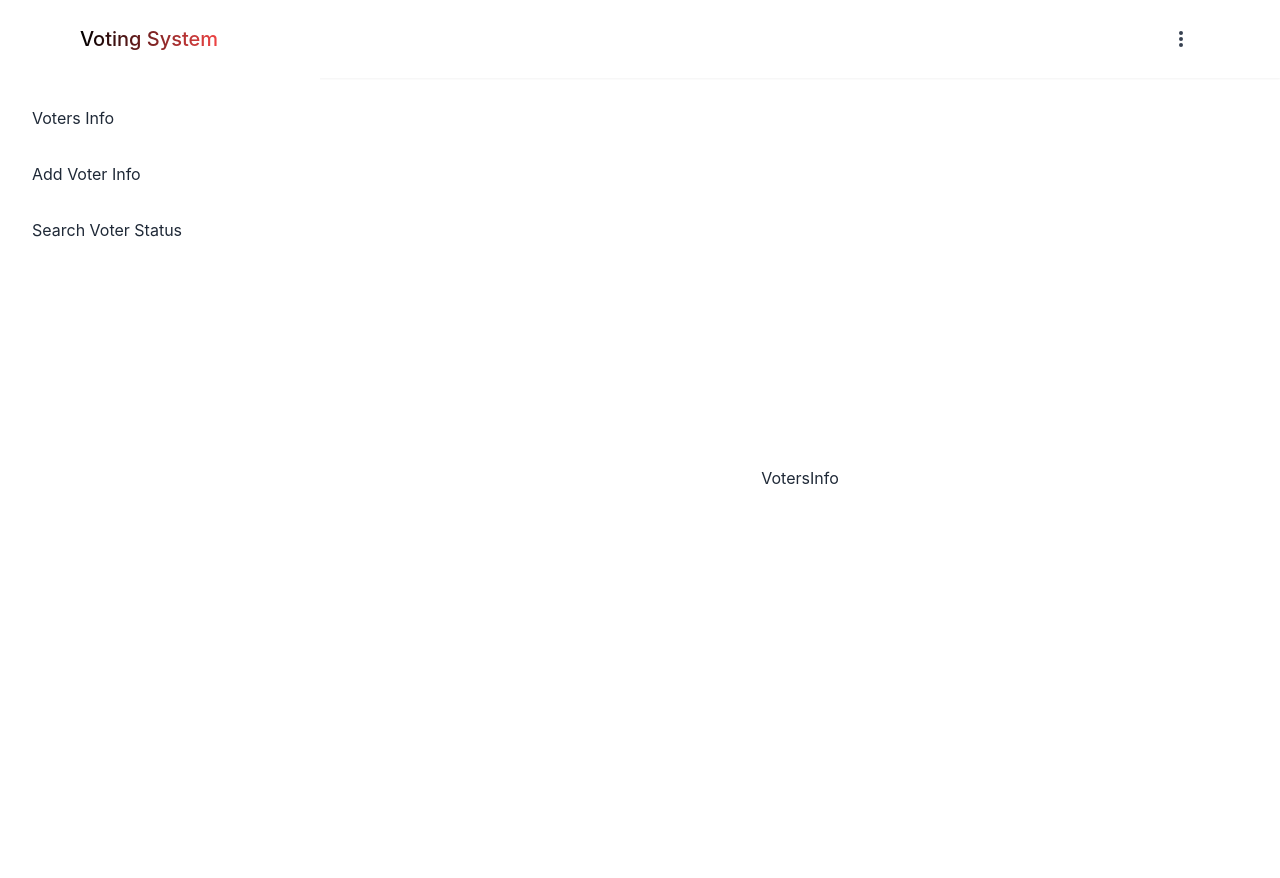
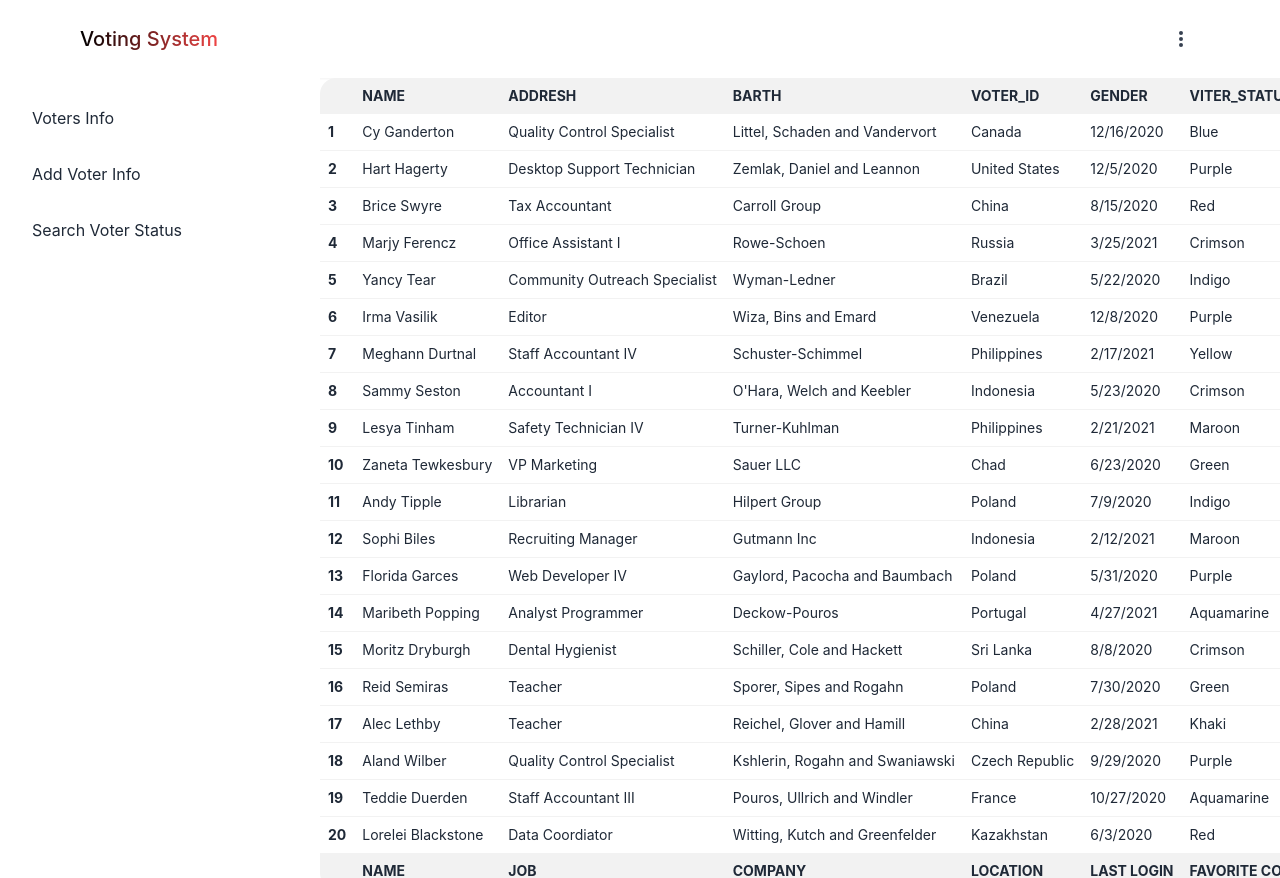
Before and after one commit to f4faysal/voting-system, a React (Create React App) app in the folder voting-client-side/: page /dashboard/voters-info in a window 1280 px wide. Built offline with nearby package versions, Linux system fonts and the light colour scheme; no server answers; sample sign-in values are in the browser's storage.

Commit message:
add a tabil

```diff
--- a/voting-client-side/src/Layout/DashboardLayout.js
+++ b/voting-client-side/src/Layout/DashboardLayout.js
@@ -9,7 +9,7 @@
 
       <div className="drawer drawer-mobile">
         <input id="my-drawer-2" type="checkbox" className="drawer-toggle" />
-        <div className="drawer-content flex flex-col items-center justify-center">
+        <div className="drawer-content ">
           {/* <!-- Page content here --> */}
           <Outlet></Outlet>
         </div>
--- a/voting-client-side/src/Pages/Dashboard/VotersInfo.js
+++ b/voting-client-side/src/Pages/Dashboard/VotersInfo.js
@@ -1,11 +1,219 @@
-import React from 'react';
+import React from "react";
 
 const VotersInfo = () => {
-    return (
-        <div>
-            VotersInfo
-        </div>
-    );
+  return (
+
+      <div className="overflow-x-auto">
+        <table className="table table-compact ">
+          <thead>
+            <tr>
+              <th></th>
+              <th>Name</th>
+              <th>Addresh</th>
+              <th>Barth</th>
+              <th>voter_id</th>
+              <th>gender</th>
+              <th>viter_status</th>
+
+            </tr>
+          </thead>
+          <tbody>
+            <tr>
+              <th>1</th>
+              <td>Cy Ganderton</td>
+              <td>Quality Control Specialist</td>
+              <td>Littel, Schaden and Vandervort</td>
+              <td>Canada</td>
+              <td>12/16/2020</td>
+              <td>Blue</td>
+            </tr>
+            <tr>
+              <th>2</th>
+              <td>Hart Hagerty</td>
+              <td>Desktop Support Technician</td>
+              <td>Zemlak, Daniel and Leannon</td>
+              <td>United States</td>
+              <td>12/5/2020</td>
+              <td>Purple</td>
+            </tr>
+            <tr>
+              <th>3</th>
+              <td>Brice Swyre</td>
+              <td>Tax Accountant</td>
+              <td>Carroll Group</td>
+              <td>China</td>
+              <td>8/15/2020</td>
+              <td>Red</td>
+            </tr>
+            <tr>
+              <th>4</th>
+              <td>Marjy Ferencz</td>
+              <td>Office Assistant I</td>
+              <td>Rowe-Schoen</td>
+              <td>Russia</td>
+              <td>3/25/2021</td>
+              <td>Crimson</td>
+            </tr>
+            <tr>
+              <th>5</th>
+              <td>Yancy Tear</td>
+              <td>Community Outreach Specialist</td>
+              <td>Wyman-Ledner</td>
+              <td>Brazil</td>
+              <td>5/22/2020</td>
+              <td>Indigo</td>
+            </tr>
+            <tr>
+              <th>6</th>
+              <td>Irma Vasilik</td>
+              <td>Editor</td>
+              <td>Wiza, Bins and Emard</td>
+              <td>Venezuela</td>
+              <td>12/8/2020</td>
+              <td>Purple</td>
+            </tr>
+            <tr>
+              <th>7</th>
+              <td>Meghann Durtnal</td>
+              <td>Staff Accountant IV</td>
+              <td>Schuster-Schimmel</td>
+              <td>Philippines</td>
+              <td>2/17/2021</td>
+              <td>Yellow</td>
+            </tr>
+            <tr>
+              <th>8</th>
+              <td>Sammy Seston</td>
+              <td>Accountant I</td>
+              <td>O'Hara, Welch and Keebler</td>
+              <td>Indonesia</td>
+              <td>5/23/2020</td>
+              <td>Crimson</td>
+            </tr>
+            <tr>
+              <th>9</th>
+              <td>Lesya Tinham</td>
+              <td>Safety Technician IV</td>
+              <td>Turner-Kuhlman</td>
+              <td>Philippines</td>
+              <td>2/21/2021</td>
+              <td>Maroon</td>
+            </tr>
+            <tr>
+              <th>10</th>
+              <td>Zaneta Tewkesbury</td>
+              <td>VP Marketing</td>
+              <td>Sauer LLC</td>
+              <td>Chad</td>
+              <td>6/23/2020</td>
+              <td>Green</td>
+            </tr>
+            <tr>
+              <th>11</th>
+              <td>Andy Tipple</td>
+              <td>Librarian</td>
+              <td>Hilpert Group</td>
+              <td>Poland</td>
+              <td>7/9/2020</td>
+              <td>Indigo</td>
+            </tr>
+            <tr>
+              <th>12</th>
+              <td>Sophi Biles</td>
+              <td>Recruiting Manager</td>
+              <td>Gutmann Inc</td>
+              <td>Indonesia</td>
+              <td>2/12/2021</td>
+              <td>Maroon</td>
+            </tr>
+            <tr>
+              <th>13</th>
+              <td>Florida Garces</td>
+              <td>Web Developer IV</td>
+              <td>Gaylord, Pacocha and Baumbach</td>
+              <td>Poland</td>
+              <td>5/31/2020</td>
+              <td>Purple</td>
+            </tr>
+            <tr>
+              <th>14</th>
+              <td>Maribeth Popping</td>
+              <td>Analyst Programmer</td>
+              <td>Deckow-Pouros</td>
+              <td>Portugal</td>
+              <td>4/27/2021</td>
+              <td>Aquamarine</td>
+            </tr>
+            <tr>
+              <th>15</th>
+              <td>Moritz Dryburgh</td>
+              <td>Dental Hygienist</td>
+              <td>Schiller, Cole and Hackett</td>
+              <td>Sri Lanka</td>
+              <td>8/8/2020</td>
+              <td>Crimson</td>
+            </tr>
+            <tr>
+              <th>16</th>
+              <td>Reid Semiras</td>
+              <td>Teacher</td>
+              <td>Sporer, Sipes and Rogahn</td>
+              <td>Poland</td>
+              <td>7/30/2020</td>
+              <td>Green</td>
+            </tr>
+            <tr>
+              <th>17</th>
+              <td>Alec Lethby</td>
+              <td>Teacher</td>
+              <td>Reichel, Glover and Hamill</td>
+              <td>China</td>
+              <td>2/28/2021</td>
+              <td>Khaki</td>
+            </tr>
+            <tr>
+              <th>18</th>
+              <td>Aland Wilber</td>
+              <td>Quality Control Specialist</td>
+              <td>Kshlerin, Rogahn and Swaniawski</td>
+              <td>Czech Republic</td>
+              <td>9/29/2020</td>
+              <td>Purple</td>
+            </tr>
+            <tr>
+              <th>19</th>
+              <td>Teddie Duerden</td>
+              <td>Staff Accountant III</td>
+              <td>Pouros, Ullrich and Windler</td>
+              <td>France</td>
+              <td>10/27/2020</td>
+              <td>Aquamarine</td>
+            </tr>
+            <tr>
+              <th>20</th>
+              <td>Lorelei Blackstone</td>
+              <td>Data Coordiator</td>
+              <td>Witting, Kutch and Greenfelder</td>
+              <td>Kazakhstan</td>
+              <td>6/3/2020</td>
+              <td>Red</td>
+            </tr>
+          </tbody>
+          <tfoot>
+            <tr>
+              <th></th>
+              <th>Name</th>
+              <th>Job</th>
+              <th>company</th>
+              <th>location</th>
+              <th>Last Login</th>
+              <th>Favorite Color</th>
+            </tr>
+          </tfoot>
+        </table>
+      </div>
+
+  );
 };
 
 export default VotersInfo;
```
